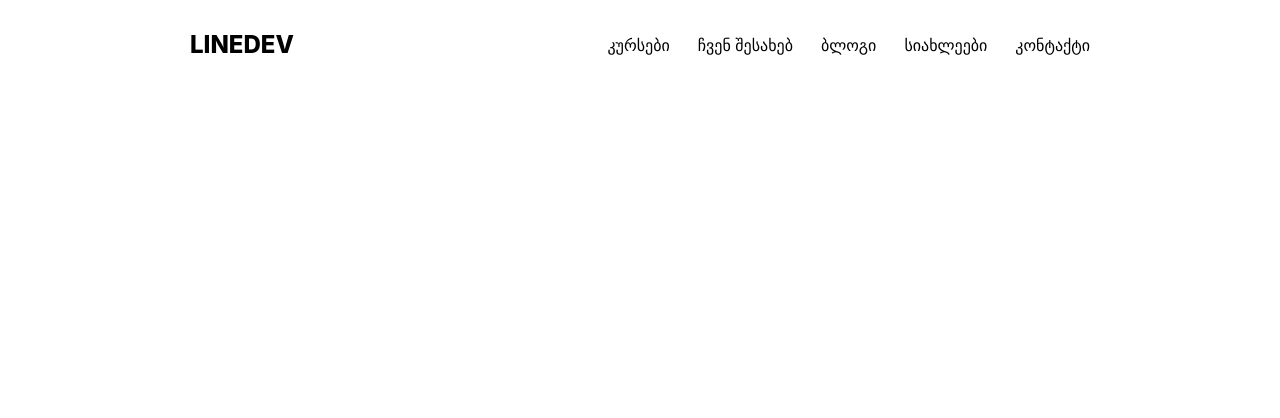
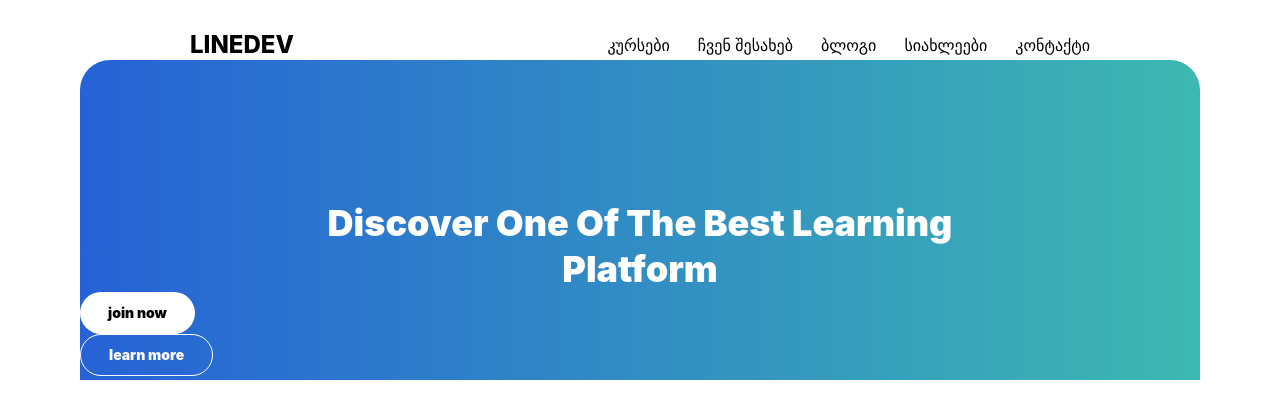
Before and after one commit to Desp0o/linedev-landing, a React (Vite) app: page / in a window 1280 px wide. Shown: the top 418 px of the page. Built offline with nearby package versions, Linux system fonts and the light colour scheme.

Commit message:
create reusable btn component

```diff
--- /dev/null
+++ b/src/components/ButtonComponent.tsx
@@ -0,0 +1,36 @@
+import React from "react";
+
+interface ButtonComponentProps {
+  bg?: string;
+  border?: boolean;
+  txtColor?: string;
+  btnWidth?: string;
+  btnHeight?: string;
+  text: string;
+  borderColor?:string;
+}
+
+const ButtonComponent: React.FC<ButtonComponentProps> = ({
+  bg,
+  border,
+  txtColor,
+  btnHeight,
+  text,
+  borderColor
+}) => {
+  return (
+    <button
+      className="flex items-center justify-center px-[28px] py-[12px] rounded-[30px]"
+      style={{
+        backgroundColor: bg ? bg : "unset",
+        border: border ? `1px solid ${borderColor}` : "unset",
+        color: txtColor,
+        height: btnHeight,
+      }}
+    >
+      <p className="text-[14px] leading-[18px] font-[900]">{text}</p>
+    </button>
+  );
+};
+
+export default ButtonComponent;
--- /dev/null
+++ b/src/components/HeroSection.tsx
@@ -0,0 +1,21 @@
+import ButtonComponent from "./ButtonComponent";
+
+const HeroSection = () => {
+  return (
+    <div className="relative w-full rounded-tl-[30px] rounded-tr-[30px] h-[150px] lg:pt-[140px] lg:pb-[180px]
+    bg-gradient-to-r from-primary to-secondary">
+
+    <div className="">
+        <h1 className="text-[36px] leading-[46px] max-w-[688px] font-[900] text-center mx-auto text-white">Discover One Of The Best
+        Learning Platform</h1>
+
+        <ButtonComponent bg="white" btnHeight="42px" text="join now"/>
+        <ButtonComponent btnHeight="42px" text="learn more" border={true} borderColor="white" txtColor="white"/>
+
+    </div>
+
+    </div>
+  );
+};
+
+export default HeroSection;
--- a/src/components/Navbar.tsx
+++ b/src/components/Navbar.tsx
@@ -11,7 +11,7 @@ const navItemsArr = [
 const Navbar = () => {
   return (
     <nav className="flex items-center justify-between md:px-[40px] lg:px-[110px]">
-      <p className="text-[24px] font-extrabold leading-[30px]">LINEDEV</p>
+      <Link to='/' className="text-[24px] font-extrabold leading-[30px]">LINEDEV</Link>
       <div className="hidden md:flex items-center gap-[28px]">
         {navItemsArr.map((item, index) => {
           return (
--- a/src/pages/Home.tsx
+++ b/src/pages/Home.tsx
@@ -1,8 +1,10 @@
+import HeroSection from "../components/HeroSection"
 
 const Home = () => {
   return (
-    <>
-    </>
+    <main>
+      <HeroSection />
+    </main>
   )
 }
 
```
